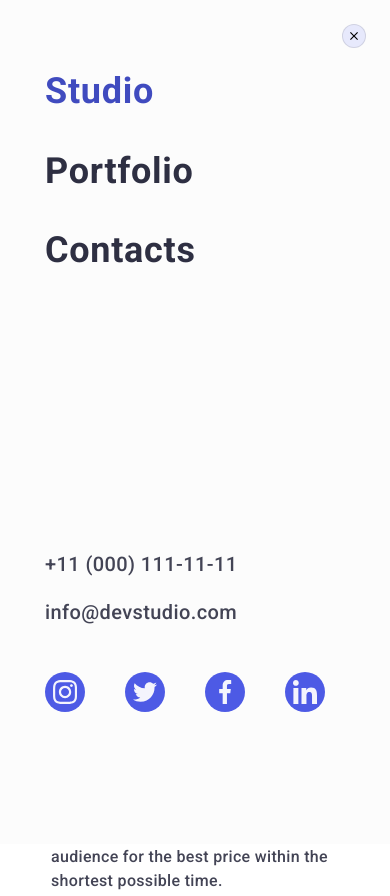
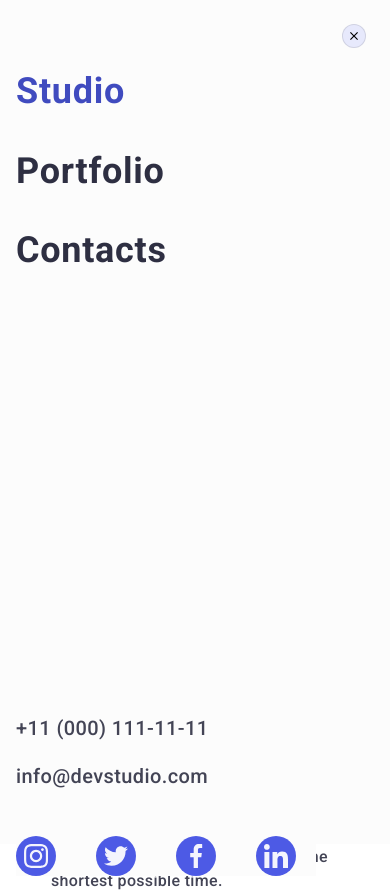
Before and after one commit to SkripkinLex/goit-markup-hw-06, a plain HTML site: page index.html in a window 390 px wide. Shown: the top 896 px of the page. Drawn offline with nearby package versions, Linux system fonts and the light colour scheme.

Commit message:
add index file

```diff
--- a/css/styles.css
+++ b/css/styles.css
@@ -1758,9 +1758,8 @@ a {
     pointer-events: none;
     transition: opacity 250ms cubic-bezier(0.4, 0, 0.2, 1),
     visibility 250ms cubic-bezier(0.4, 0, 0.2, 1);
-    display: flex;
-    justify-content: center;
-    margin-bottom: 40px;
+    padding-left: 16px;
+    padding-bottom: 40px;
 }
 
 .menu_container.is-open {
@@ -1779,7 +1778,7 @@ a {
     gap: 50px;
     width: 300px;
     margin-top: 72px;
-    max-height: 640px;
+    height: 100%;
 }
 
 .close_btn_menu {
```
